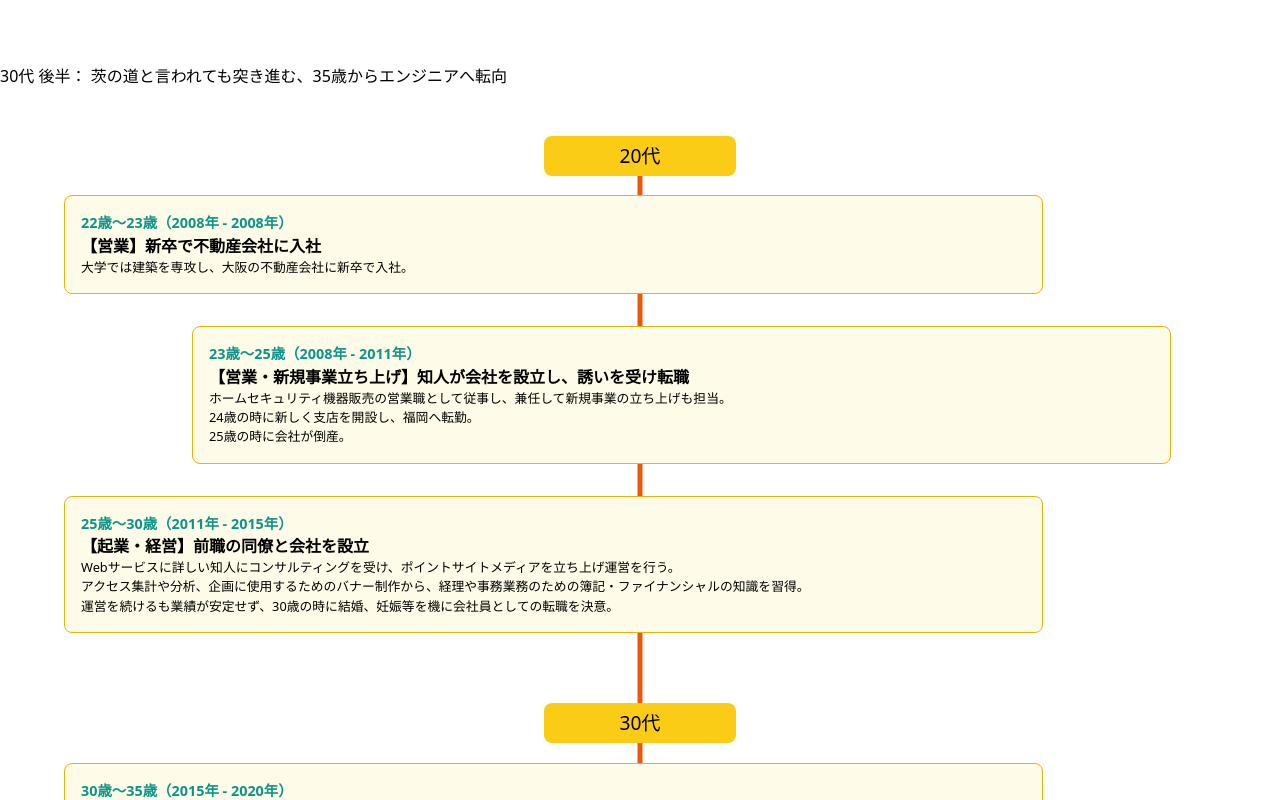
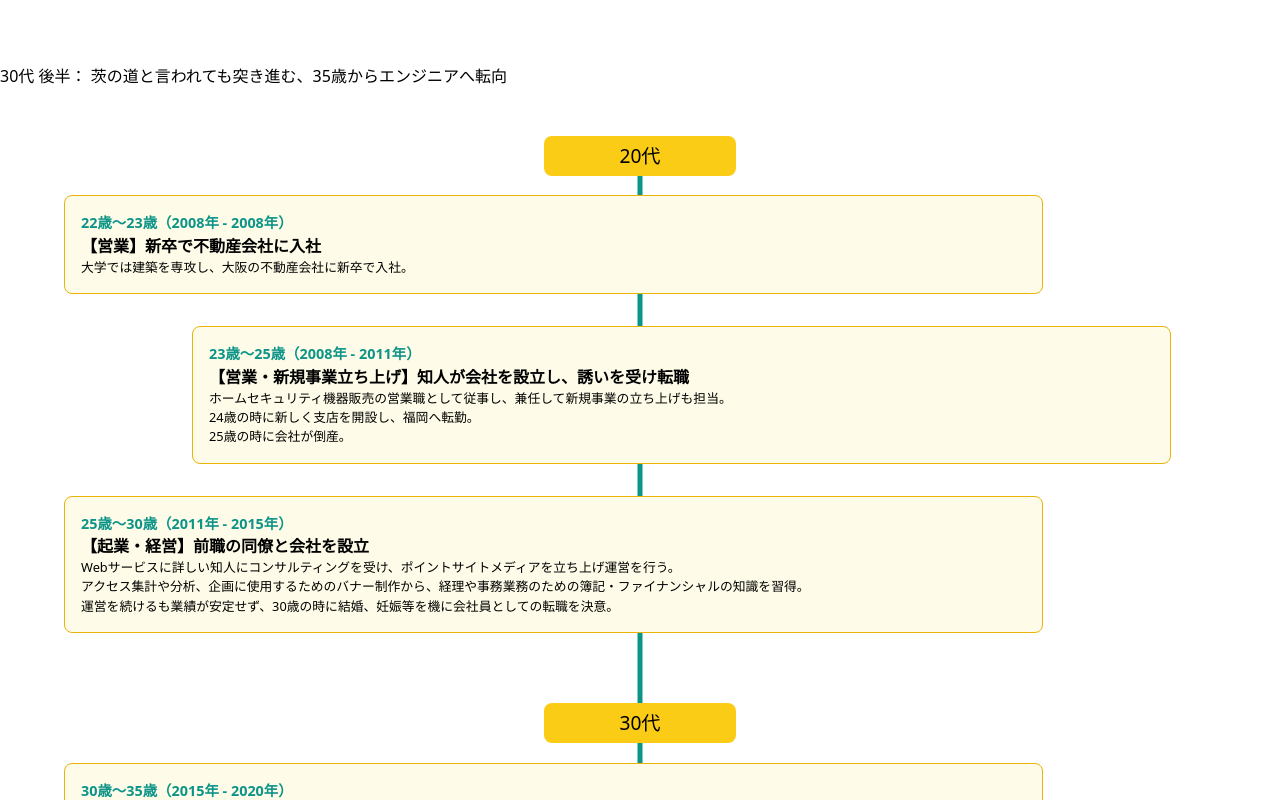
Before and after one commit to mukai-junichi/mukai-junichi, a Next.js app: page /about in a window 1280 px wide. Shown: the part 800-1600 px from the top of the page. Built offline with nearby package versions, Linux system fonts and the light colour scheme.

Commit message:
Aboutページのレイアウト修正、文言変更

```diff
--- a/css/Timeline.module.css
+++ b/css/Timeline.module.css
@@ -9,7 +9,7 @@
   width: 5px;
   height: 100%;
   content: "";
-  background: #ea580c;
+  background: #0d9488;
 }
 .timeline:after {
   content: "";
@@ -19,7 +19,7 @@
   transform: translate(-50%, 100%);
   border-style: solid;
   border-width: 10px 10px 0 10px;
-  border-color: #ea580c transparent;
+  border-color: #0d9488 transparent;
   display: inline-block;
   width: 0;
   height: 0;
--- a/src/components/Timeline.module.scss
+++ b/src/components/Timeline.module.scss
@@ -9,7 +9,7 @@
     width: 5px;
     height: 100%;
     content: '';
-    background: #ea580c;
+    background: #0d9488;
   }
 
   &:after {
@@ -20,7 +20,7 @@
     transform: translate(-50%, 100%);
     border-style: solid;
     border-width: 10px 10px 0 10px;
-    border-color: #ea580c transparent;
+    border-color: #0d9488 transparent;
     display: inline-block;
     width: 0;
     height: 0;
--- a/src/pages/about.jsx
+++ b/src/pages/about.jsx
@@ -56,7 +56,7 @@ export default function About() {
             </h1>
             <div className="mb-10">
               <h2 className="mb-12 text-center text-xl font-medium">
-                35歳からエンジニア転職に挑戦した<br></br>遅咲きエンジニアです
+                35歳からエンジニア職に転向した<br></br>遅咲きエンジニアです
               </h2>
               <div className="mx-auto flex w-fit flex-col">
                 {Histories.map((History) => {
```
Also changed, not shown: css/Timeline.module.min.css (+1 -1 lines).
